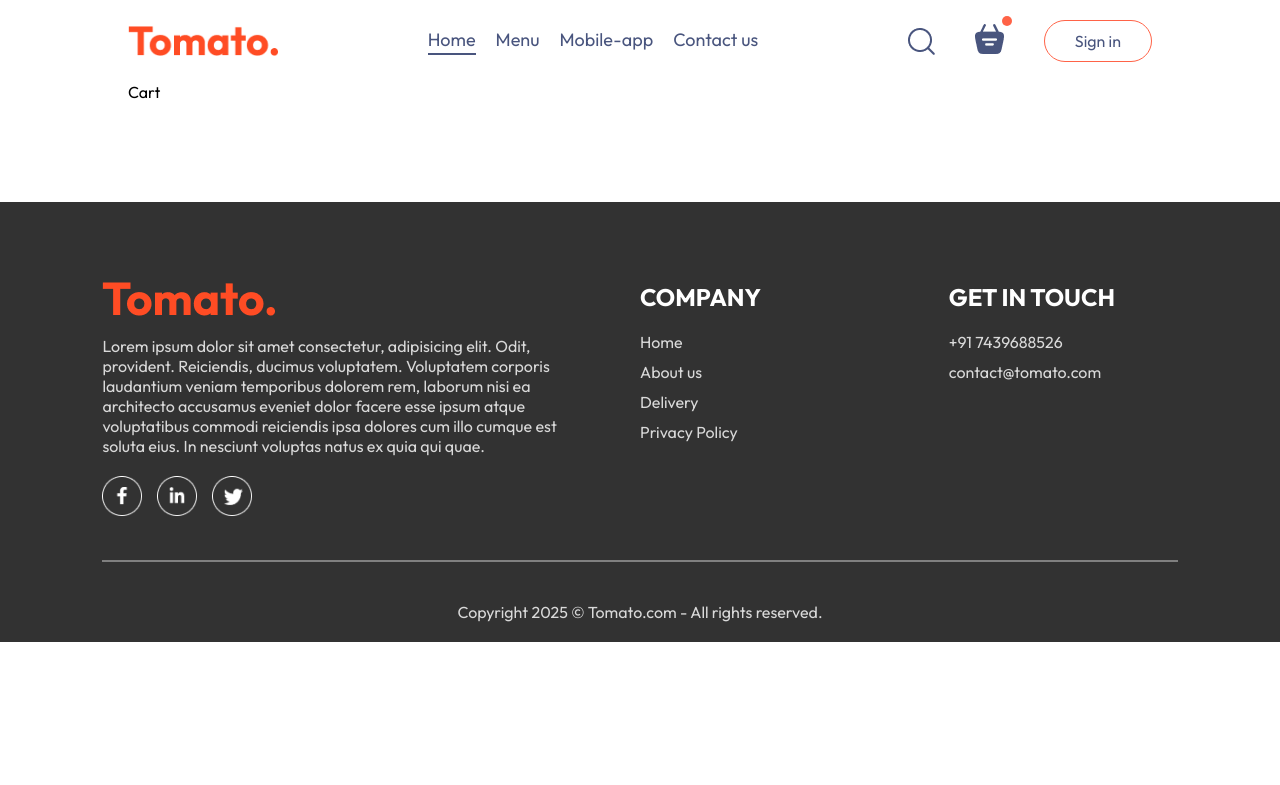
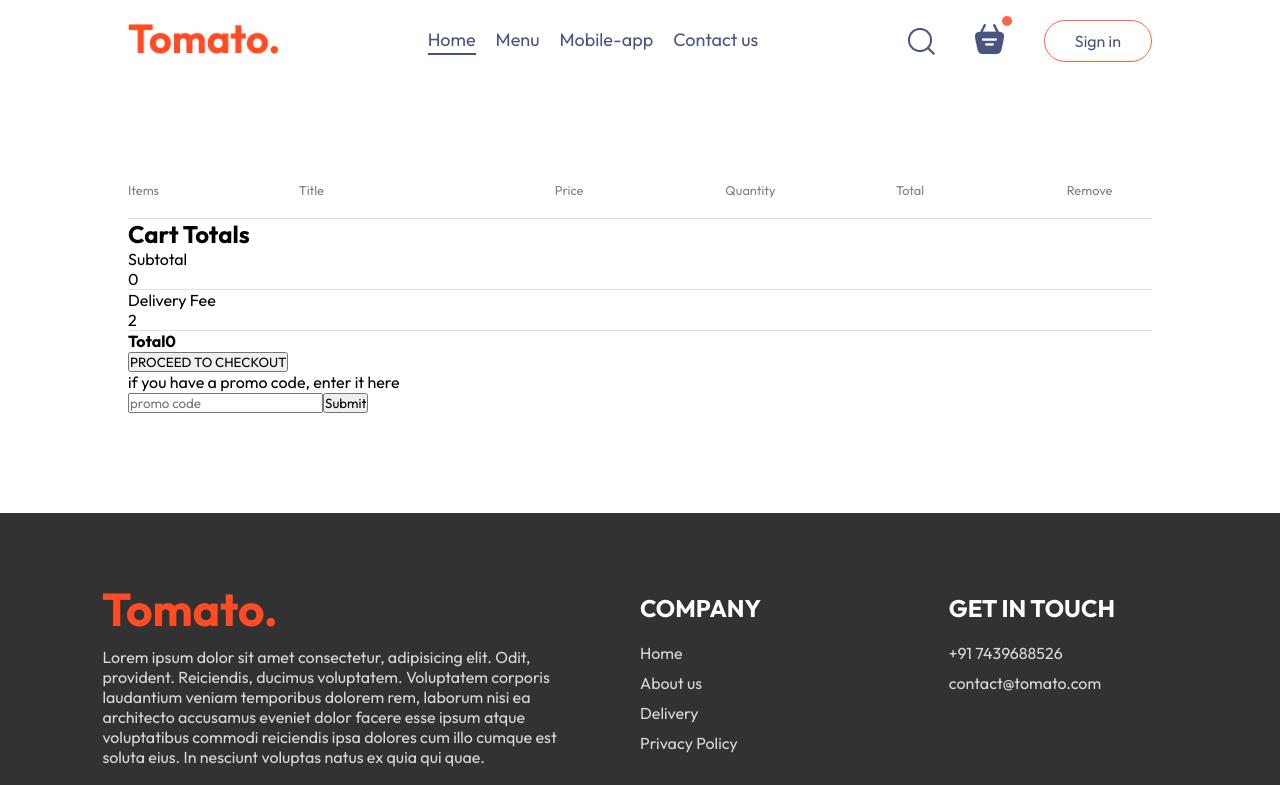
Before and after one commit to Shrimant05/Tomato-Food-Delivery-App, a React (Vite) app in the folder frontend/: page /cart in a window 1280 px wide. Shown: the top 785 px of the page. Built offline with nearby package versions, Linux system fonts and the light colour scheme.

Commit message:
Cart section

```diff
--- a/frontend/src/components/Navbar/Navbar.jsx
+++ b/frontend/src/components/Navbar/Navbar.jsx
@@ -7,9 +7,9 @@ const Navbar = ({setShowLogin}) => {
     const [menu,setMenu]=useState("home");
   return (
     <div className='navbar'>
-        <img src={assets.logo} alt="" className='logo'/>
+        <Link to={'/'}><img src={assets.logo} alt="" className='logo'/></Link>
         <ul className="navbar-menu">
-            <Link to='\' onClick={()=>setMenu("home")} className={menu==="home"?"active":""}>Home</Link>
+            <Link to='/' onClick={()=>setMenu("home")} className={menu==="home"?"active":""}>Home</Link>
             <a href='#explore-menu' onClick={()=>setMenu("menu")} className={menu==="menu"?"active":""}>Menu</a>
             <a href='#app-download' onClick={()=>setMenu("mobile-app")} className={menu==="mobile-app"?"active":""}>Mobile-app</a>
             <a href='#footer' onClick={()=>setMenu("contact-us")} className={menu==="contact-us"?"active":""}>Contact us</a>
@@ -17,7 +17,7 @@ const Navbar = ({setShowLogin}) => {
         <div className="navbar-right">
             <img src={assets.search_icon} alt="" />
             <div className="navbar-search-icon">
-                <img src={assets.basket_icon} alt="" />
+                <Link to={'/cart'}><img src={assets.basket_icon} alt="" /></Link>
                 <div className="dot"></div>
             </div>
             <button onClick={()=>setShowLogin(true)}>Sign in</button>
--- a/frontend/src/pages/Cart/Cart.css
+++ b/frontend/src/pages/Cart/Cart.css
@@ -0,0 +1,29 @@
+.cart{
+    margin-top: 100px;
+}
+.cart-items-title{
+    display: grid;
+    grid-template-columns: 1fr 1.5fr 1fr 1fr 1fr 0.5fr;
+    align-items: center;
+    color: grey;
+    font-size: max(1vw,12px);
+
+}
+.cart-items-items{
+    margin: 10px 0px;
+    color: black;
+
+}
+.cart-items-items img{
+    width: 50px;
+
+
+}
+.cart hr{
+    height: 1px;
+    background-color: #e2e2e2;
+    border: none;
+}
+.cart-items-items .cross{
+    cursor: pointer;
+}
--- a/frontend/src/pages/Cart/Cart.jsx
+++ b/frontend/src/pages/Cart/Cart.jsx
@@ -1,9 +1,76 @@
-import React from 'react'
-import './Cart.css'
+import React, { useContext } from "react";
+import "./Cart.css";
+import { StoreContext } from "../../context/StoreContext";
+
 const Cart = () => {
+  const { cartItems, foodList, removeFromCart } = useContext(StoreContext);
   return (
-    <div>Cart</div>
-  )
-}
+    <div className="cart">
+      <div className="cart-items">
+        <div className="cart-items-title">
+          <p>Items</p>
+          <p>Title</p>
+          <p>Price</p>
+          <p>Quantity</p>
+          <p>Total</p>
+          <p>Remove</p>
+        </div>
+        <br />
+        <hr />
+        {foodList.map((item, index) => {
+          if (cartItems[item._id] > 0) {
+            return (
+              <div>
+                <div className="cart-items-title cart-items-items">
+                  <img src={item.image} alt="" />
+                  <p>{item.name}</p>
+                  <p>${item.price}</p>
+                  <p>{cartItems[item._id]}</p>
+                  <p>${item.price * cartItems[item._id]}</p>
+                  <p onClick={() => removeFromCart(item._id)} className="cross">
+                    x
+                  </p>
+                </div>
+                <hr />
+              </div>
+            );
+          }
+        })}
+      </div>
+      <div className="cart-bottom">
+        <div className="cart-total">
+          <h2>Cart Totals</h2>
+          <div>
+            <div className="cart-total-details">
+              <p>Subtotal</p>
+              <p>{0}</p>
+            </div>
+            <hr />
+          <div className="cart-total-details">
+            <p>Delivery Fee</p>
+            <p>{2}</p>
+          </div>
+          <hr />
+          <div className="cart-total-details">
+            <b>Total</b>
+            <b>{0}</b>
+          </div>
 
-export default Cart
+          </div>
+          <button>PROCEED TO CHECKOUT</button>
+        </div>
+        <div className="cart-promocode">
+          <div>
+            <p>if you have a promo code, enter it here</p>
+            <div className="class-promocode-input">
+              <input type="text" placeholder="promo code" />
+              <button>Submit</button>
+            </div>
+          </div>
+        </div>
+      </div>
+    </div>
+  );
+};
+
+export default Cart;
```
